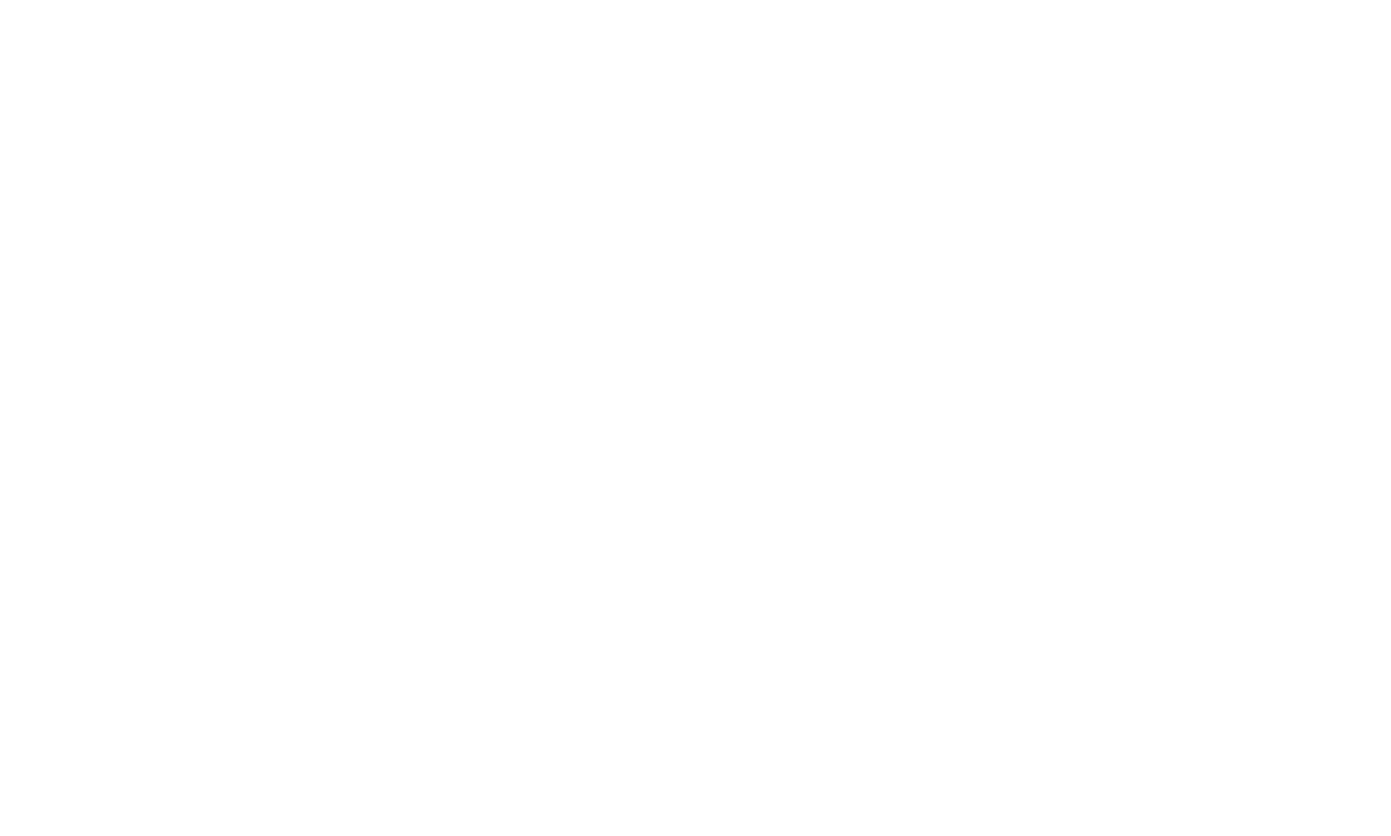
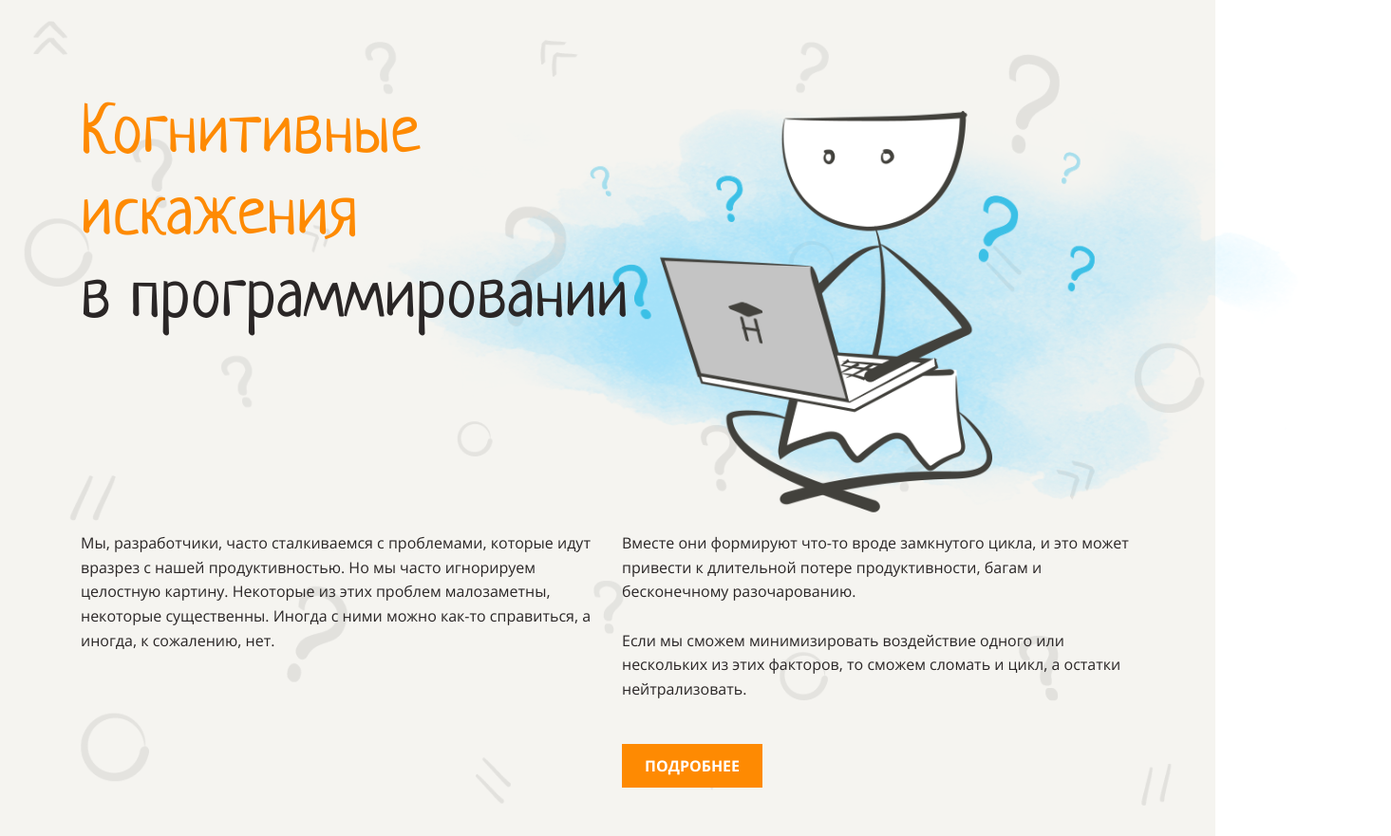
Before and after one commit to ArtemMalafeev/layout-designer-project-lvl1, a website: page src/index.html in a window 1280 px wide. Shown: the whole page at 95% size, 1465 px wide, since content can reach past the window. Before the commit the page ends 800 px from the top, so only its background shows below. Drawn offline with Linux system fonts and the light colour scheme.

Commit message:
add header

```diff
--- a/src/index.html
+++ b/src/index.html
@@ -6,11 +6,25 @@
     <title>Когнитивные искажения. malakakama</title>
     <link rel="stylesheet" href="./styles/style.css">
 </head>
-<body>
-    <header></header>
+<body class="m-0 text-dark">
+    <header>
+        <section class="bg-light bg-image">
+            <div class="container">
+                <h1 class="header-title m-0"><span class="text-basic">Когнитивные<br>искажения</span><br><span>в программировании</span></h1>
+                <img class="header-img" src="../src/assets/images/main.png" alt="header-img">
+                <div class="header-text d-flex mt-185">
+                    <p class="header-item mr-30">Мы, разработчики, часто сталкиваемся с проблемами, которые идут вразрез с нашей продуктивностью. Но мы часто игнорируем целостную картину. Некоторые из этих проблем малозаметны, некоторые существенны. Иногда с ними можно как-то справиться, а иногда, к сожалению, нет.</p>
+                    <p class="header-item">Вместе они формируют что-то вроде замкнутого цикла, и это может привести к длительной потере продуктивности, багам и бесконечному разочарованию.<br><br>Если мы сможем минимизировать воздействие одного или нескольких из этих факторов, то сможем сломать и цикл, а остатки нейтрализовать.</p>
+                </div>
+                <a href="#" class="btn btn-basic header-btn">ПОДРОБНЕЕ</a>
+            </div>
+        </section>
+    </header>
     <main>
-        <section></section>
+
     </main>
-    <footer></footer>
+    <footer>
+
+    </footer>
 </body>
 </html>
--- a/src/styles/style.css
+++ b/src/styles/style.css
@@ -1,10 +1,18 @@
 @font-face {
-    font-family: 'OpenSans-Regular';
+    font-family: 'OpenSans';
+    font-weight: 400;
     src: url('../assets/fonts/OpenSans-Regular.ttf');
 }
 
 @font-face {
-    font-family: 'Neucha-Regular';
+    font-family: 'OpenSans';
+    font-weight: 700;
+    src: url('../assets/fonts/OpenSans-Bold.ttf');
+}
+
+@font-face {
+    font-family: 'Neucha';
+    font-weight: 400;
     src: url('../assets/fonts/Neucha-Regular.ttf');
 }
 
@@ -20,19 +28,47 @@
     --color-blue: #1085c5;
 }
 
+.m-0 {
+    margin: 0;
+}
+
+.mt-185 {
+    margin-top: 185px;
+}
+
+.mr-30 {
+    margin-right: 30px;
+}
+
+.d-flex {
+    display: flex;
+}
+
+.text-basic {
+    color: var(--color-basic);
+}
+
+.text-dark {
+    color: var(--color-dark);
+}
+
+.text-white {
+    color: var(--color-white);
+}
+
+.bg-light {
+    background-color: var(--color-light);
+}
+
 body {
-    font: 16px/1.6em 'OpenSans-Regular';
-    color: var(--color-dark);
+    font: 16px/1.6em 'OpenSans';
+    overflow: hidden;
 }
 
 h1,
 h2,
 h3 {
-    line-height: 1.2em;
-}
-
-h1 {
-    font-size: 72px;
+    font: 72px/1.2em 'Neucha';
 }
 
 h2 {
@@ -43,9 +79,64 @@
     font-size: 34px;
 }
 
-main {
+.btn {
+    text-decoration: none;
+    padding: 12px 24px;
+    font-weight: bold;
+}
+
+.btn-basic {
+    background-color: var(--color-basic);
+    color: var(--color-white);
+}
+
+.header-btn {
+    position: relative;
+    top: 40px;
+    left: 570px;
+}
+
+.container {
+    position: relative;
+
     width: 1110px;
+    margin: 0 auto;
     padding: 100px 0;
-    margin-left: auto;
-    margin-right: auto;
 }
+
+.bg-image {
+    position: relative;
+
+    z-index: -3;
+}
+
+.bg-image::before {
+    position: absolute;
+    content: "";
+
+    top: 0;
+    left: 0;
+    width: 100%;
+    height: 100%;
+
+    background-image: url("../assets/images/background.png");
+    background-repeat: no-repeat;
+    background-size: cover;
+
+    opacity: 0.1;
+    z-index: -2;
+}
+
+.header-img {
+    position: absolute;
+
+    height: 525px;
+    top: 55px;
+    right: -270px;
+
+    z-index: -1;
+}
+
+.header-item {
+    flex: 1 1 0;
+}
```
Also changed, not shown: src/assets/fonts/OpenSans-Bold.ttf (added), src/assets/images/background.png (added), src/assets/images/main.png (added), 4 other files.
